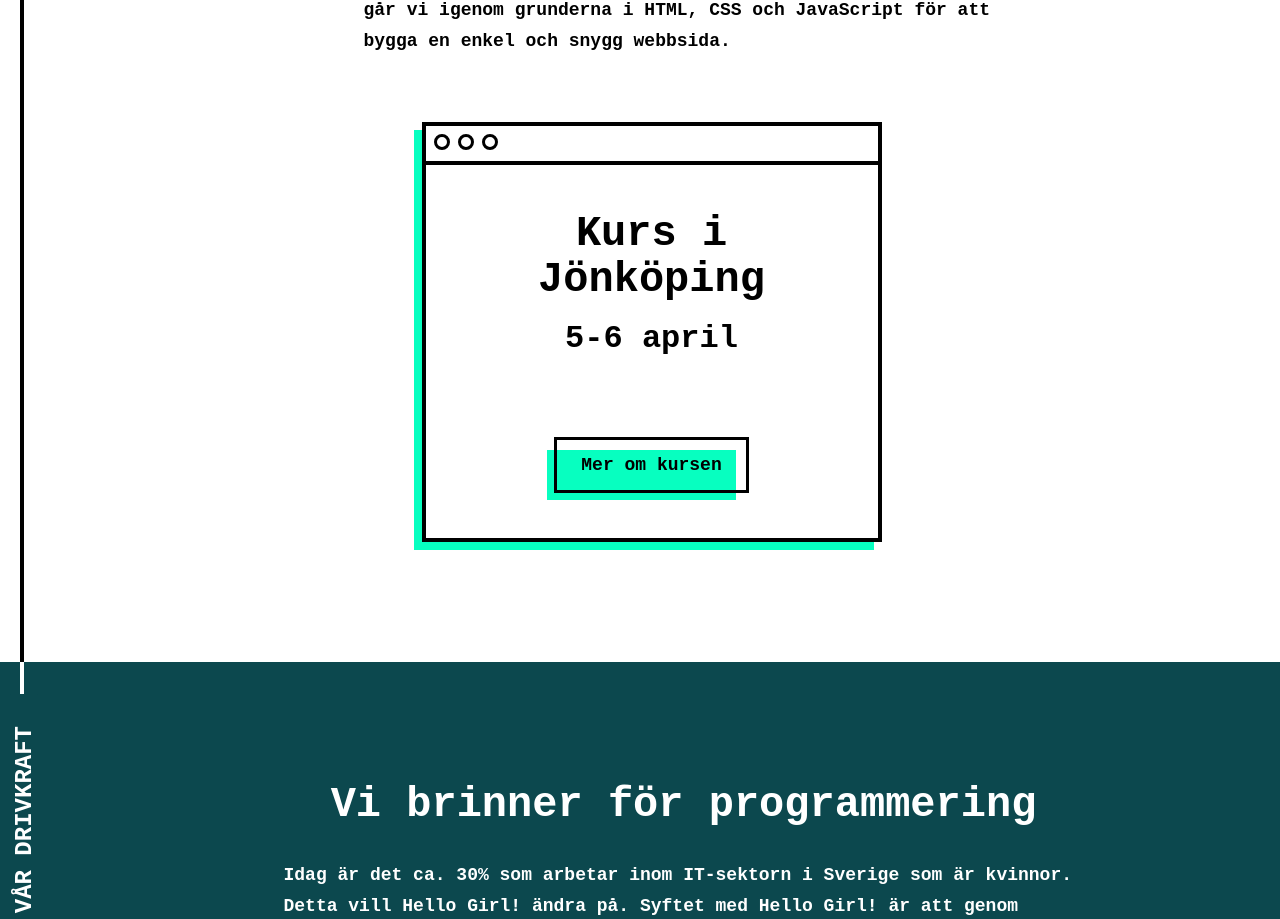
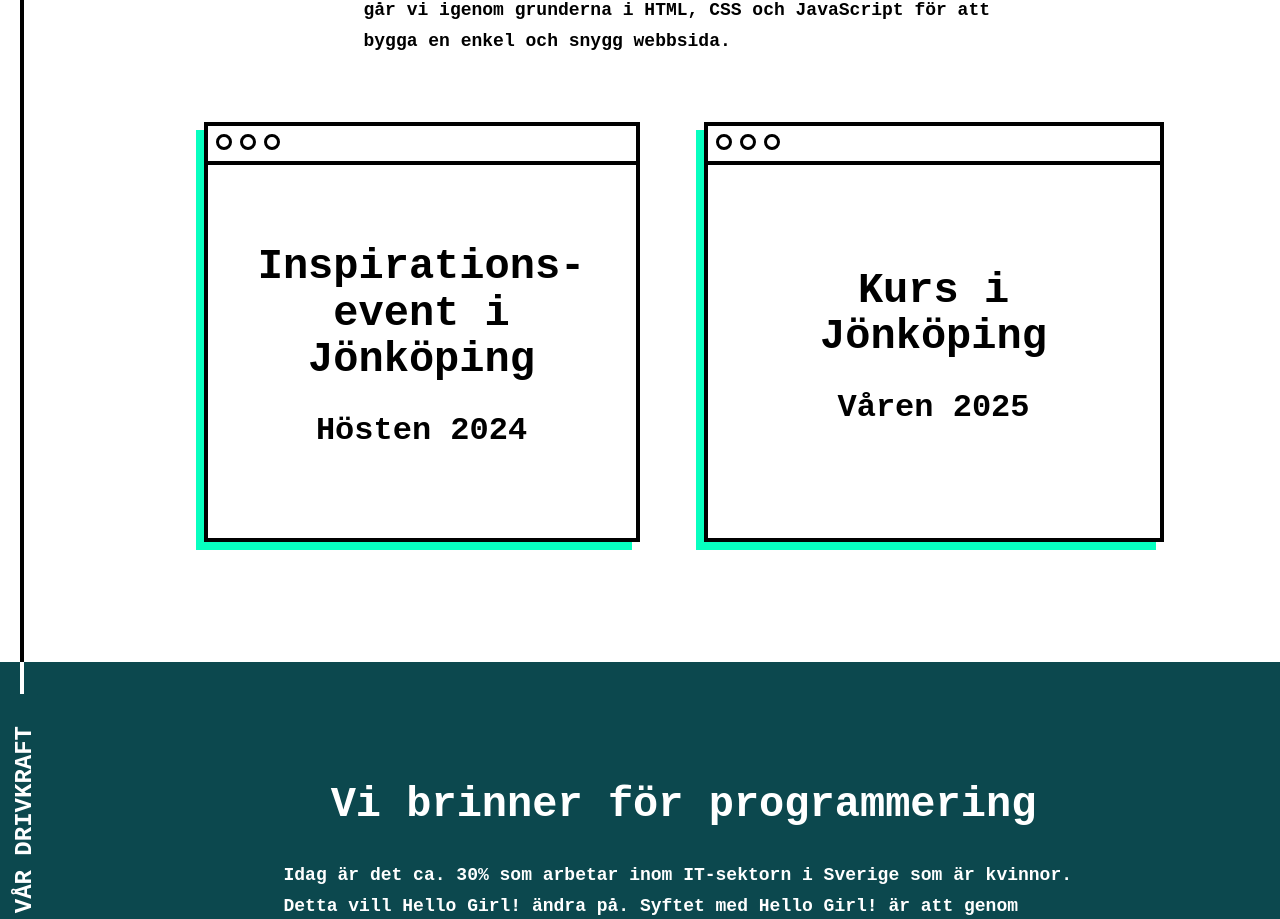
Before and after one commit to hellogirlse/hello-girl, a Next.js app: page / in a window 1280 px wide. Shown: the part 1159-2078 px from the top of the page. Built offline with nearby package versions, Linux system fonts and the light colour scheme; a web font is replaced by a local one.

Commit message:
fix: update eventcards

```diff
--- a/components/eventCard/eventCard.module.scss
+++ b/components/eventCard/eventCard.module.scss
@@ -34,14 +34,15 @@
         height: calc(100% - 38px);
 
         h2 {
-            // margin-top: auto;
+            max-width: 100%;
+            line-break: loose;
+            word-break: normal;
         }
 
         p {
             @include font-size(24px);
             font-weight: $bold;
-            margin-top: rem(8px);
-            // margin: rem(8px) 0 rem(32px) 0;
+            margin-top: rem(20px);
 
             @include tablet {
                 @include font-size(32px);
--- a/components/eventSection/event.tsx
+++ b/components/eventSection/event.tsx
@@ -1,34 +1,43 @@
-import style from "./event.module.scss";
-import EventCard from "../eventCard/eventCard";
-import Button from "../button/button";
+import style from './event.module.scss';
+import EventCard from '../eventCard/eventCard';
+import Button from '../button/button';
 
 function EventSection(props) {
     return (
-    <section id='event-och-kurser' className={style.event}>
+        <section id="event-och-kurser" className={style.event}>
             <div className={`container ${style.event__container}`}>
-        <div className='page-decoration'>
+                <div className="page-decoration">
                     <fieldset>
-            <legend aria-hidden='true'>Kurser & Event</legend>
+                        <legend aria-hidden="true">Kurser & Event</legend>
                     </fieldset>
                 </div>
 
                 <div className={style.event__container__wrapper}>
                     <div className={style.event__content}>
-            <h2 className='headline headline--h2'>Kurser & Event</h2>
+                        <h2 className="headline headline--h2">
+                            Kurser & Event
+                        </h2>
                         {/* <p>Vi har för tillfället inga planerade event, håll utkik i våra sociala medier för kommande kurser & event.</p> */}
                         <p>
                             Är du nyfiken på att lära dig programmering?
                             <br />
-              Då är det här en utbildning för dig! Under våra workshops går vi
-              igenom grunderna i HTML, CSS och JavaScript för att bygga en enkel
-              och snygg webbsida.
+                            Då är det här en utbildning för dig! Under våra
+                            workshops går vi igenom grunderna i HTML, CSS och
+                            JavaScript för att bygga en enkel och snygg
+                            webbsida.
                         </p>
                     </div>
 
                     <EventCard
-            title='Kurs i Jönköping'
-            date='5-6 april'
-            link={"https://hellogirl2024.confetti.events/"}
+                        title="Inspirations-event i Jönköping"
+                        date="Hösten 2024"
+                        link={null}
+                    />
+
+                    <EventCard
+                        title="Kurs i Jönköping"
+                        date="Våren 2025"
+                        link={null}
                     />
                 </div>
             </div>
```
Lines whose indentation alone changed are shown as unchanged.
